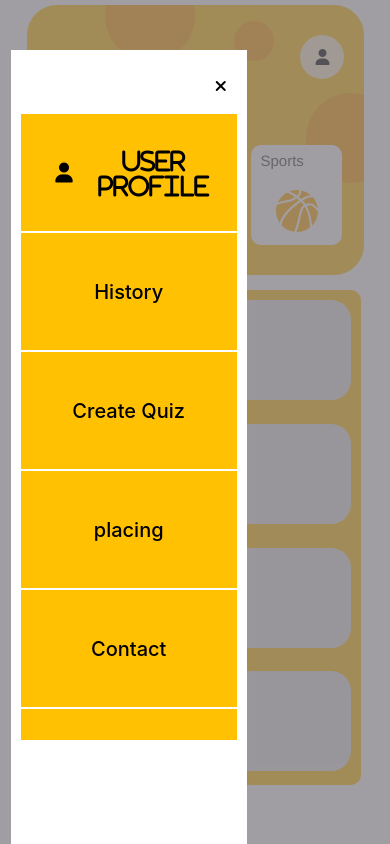
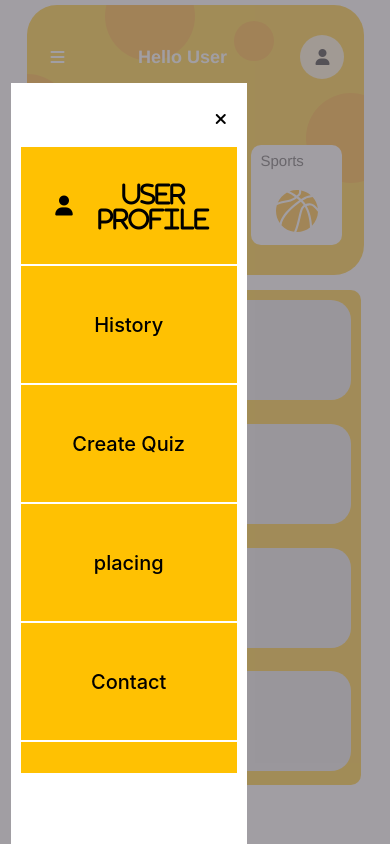
Before and after one commit to Akshay120302/Dotix-assignment, a React (Create React App) app: page / in a window 390 px wide. Both pictures are taken after a click on the icon 57 px from the left and 57 px from the top of the page. Built offline with nearby package versions, Linux system fonts and the light colour scheme.

Commit message:
Menu Improvement

```diff
--- a/src/style/Menu.css
+++ b/src/style/Menu.css
@@ -94,7 +94,7 @@
 
 @media screen and (max-width:600px) {
 
-    /* .modal-container2 {
+    .modal-container2 {
         overflow-y: auto;
         margin-top: 93px;
         position: fixed;
@@ -102,23 +102,10 @@
         left: 33%;
         transform: translate(-50%, -50%);
         width: 216px;
-        min-height: 886px;
+        /* min-height: 886px; */
+        height: 100%;
         padding: 10px;
         background-color: rgb(255, 255, 255);
-    } */
-
-    .modal-container2 {
-        background-color: #fff;
-        left: 33%;
-        margin-top: 60px;
-        height: 100%;
-        overflow-y: auto;
-        padding: 10px;
-        position: relative;
-        top: 50%;
-        -webkit-transform: translate(-50%,-50%);
-        transform: translate(-50%,-50%);
-        width: 216px;
     }
 
     .fir {
```
